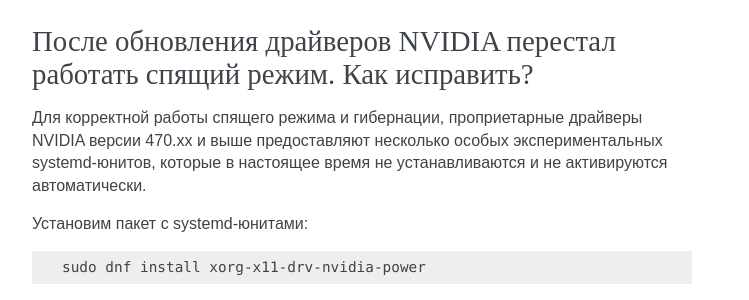
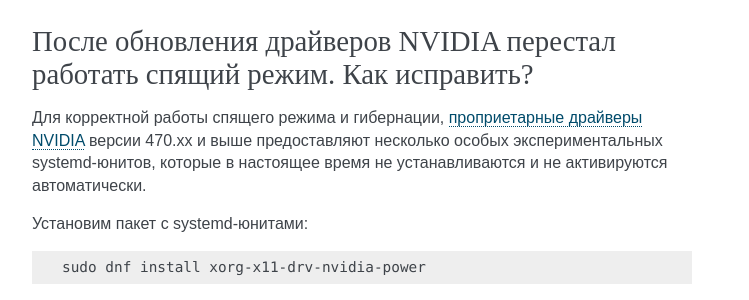
Before and after one commit to RussianFedora/FAQ, a Sphinx documentation site: the page built from source/hardware.rst, in a window 1280 px wide and 900 px high, scrolled down 28926 px. Shown: the part 360-660 px from the top of the window, without its empty margins (388-1137 px from the left). Built offline with Sphinx 7.4.7, drawn with Linux system fonts in a browser that asks for light colours; comment, search, counter and statistics services are not loaded; part of the change alters nothing that is shown.

```diff
--- a/source/hardware.rst
+++ b/source/hardware.rst
@@ -1619,7 +1619,7 @@ ICC профиль можно получить либо на сайте прои
 После обновления драйверов NVIDIA перестал работать спящий режим. Как исправить?
 ===================================================================================
 
-Для корректной работы спящего режима и гибернации, проприетарные драйверы NVIDIA версии 470.xx и выше предоставляют несколько особых экспериментальных systemd-юнитов, которые в настоящее время не устанавливаются и не активируются автоматически.
+Для корректной работы спящего режима и гибернации, :ref:`проприетарные драйверы NVIDIA <nvidia-drivers>` версии 470.xx и выше предоставляют несколько особых экспериментальных systemd-юнитов, которые в настоящее время не устанавливаются и не активируются автоматически.
 
 Установим пакет с systemd-юнитами:
 
```
